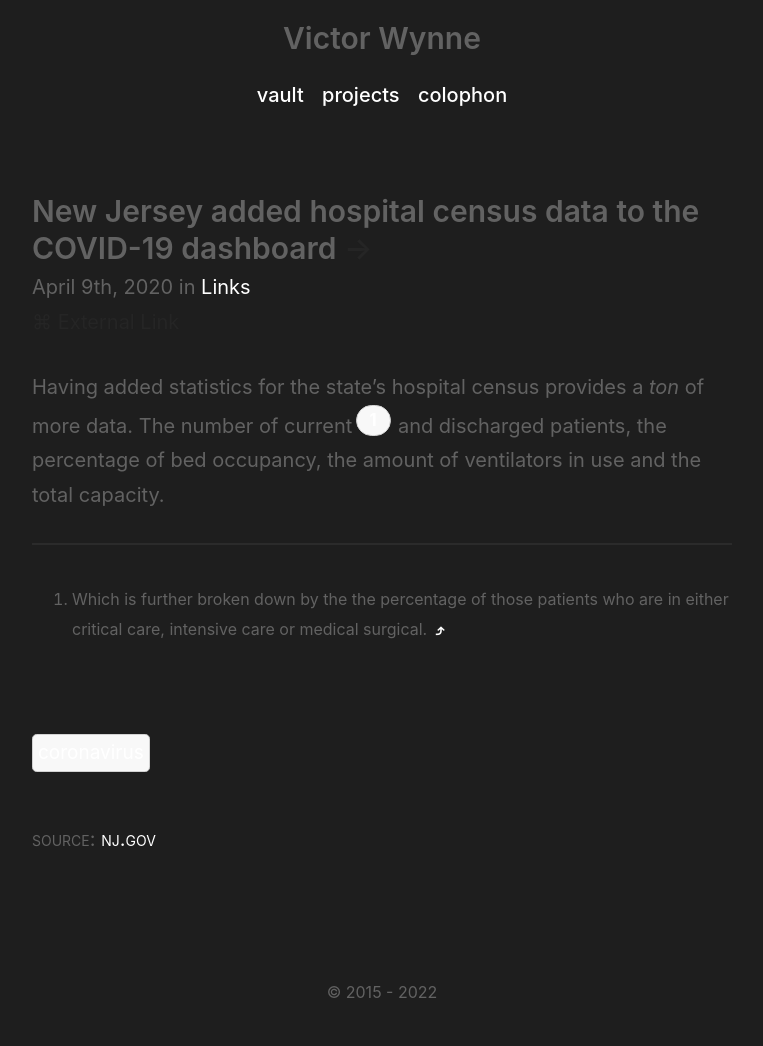
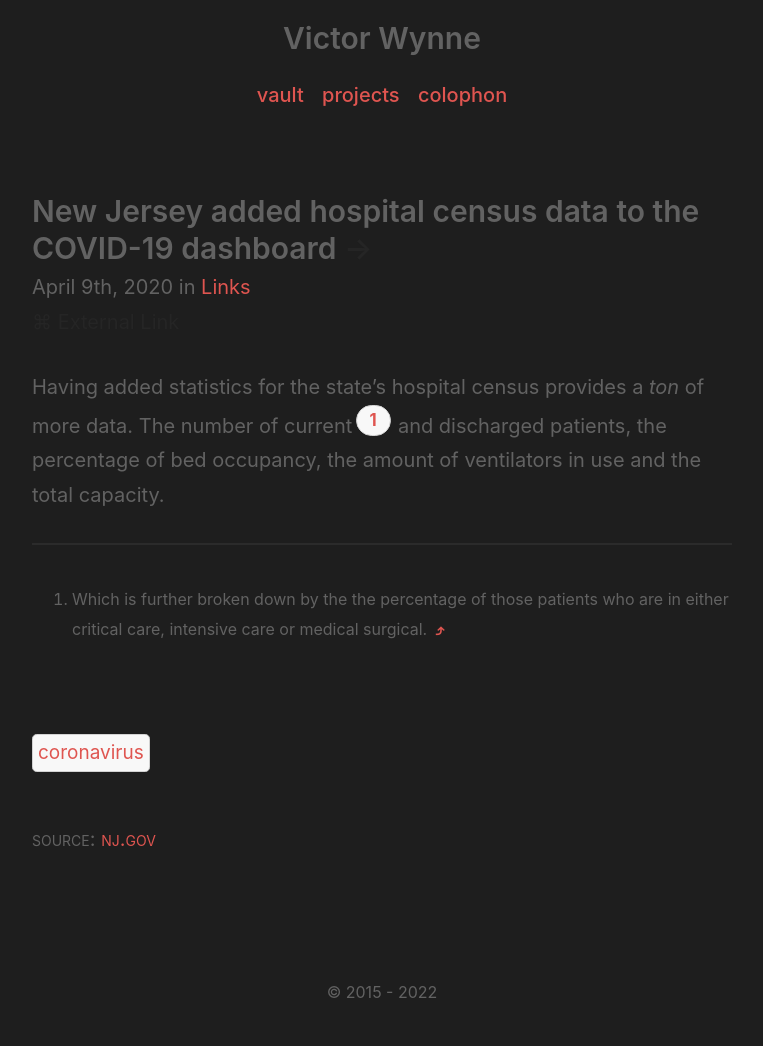
Before and after one commit to wertercatt/tooters, a Jekyll site: the page built from _posts/2020-04-09-new-jersey-added-hospital-census-data-to-the-covid-19-dashboard.md, in a window 1280 px wide. Shown: the whole page, without its empty margins (258-1021 px from the left). Built offline with Jekyll 4.4.1, drawn with Linux system fonts in a browser that asks for light colours.

Commit message:
Update _variables.scss

```diff
--- a/_sass/_variables.scss
+++ b/_sass/_variables.scss
@@ -1,7 +1,7 @@
 // Color scheme settings for the Reader theme light and dark mode
-$color: #ffffff;
+$color: #df5550;
 $accent: #252525;
-$light-scheme-color: #ffffff;
+$light-scheme-color: #df5550;
 $light-scheme-accent: #252525;
 
 $bg: #1e1e1e;
```
